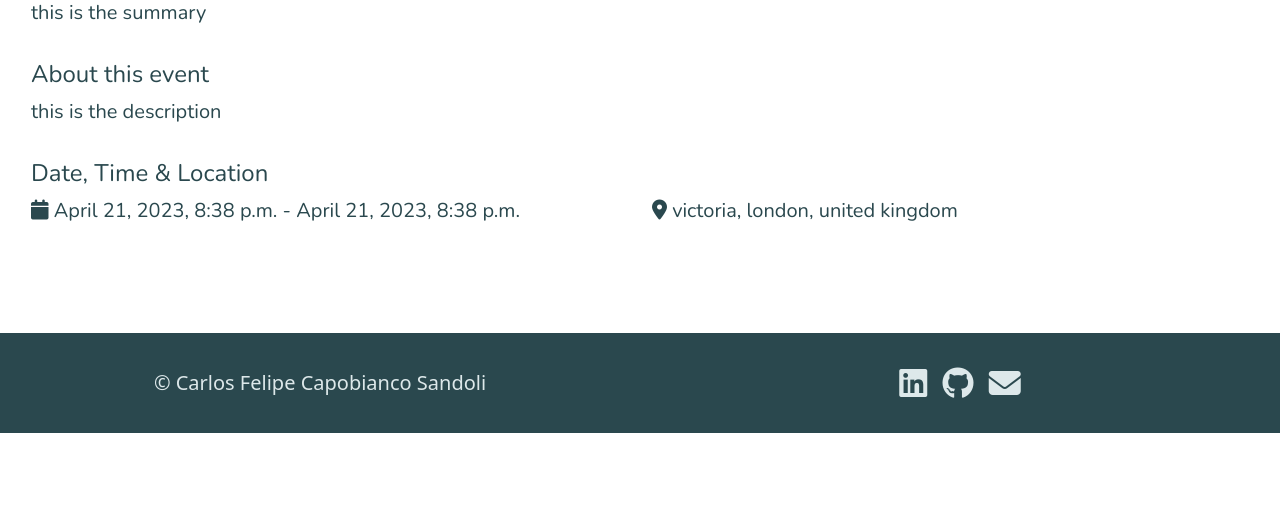
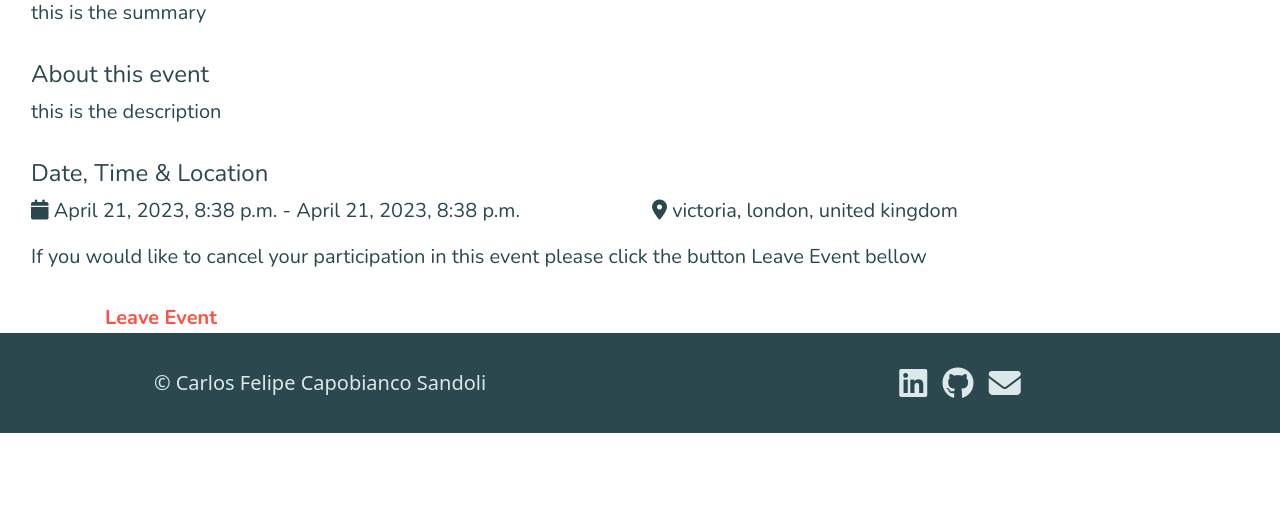
Before and after one commit to felipesandoli/ci-pp4-charity-event-orginizer, a Django app: page /event/1 in a window 1280 px wide. Shown: the part 367-880 px from the top of the page. Before the commit the page ends 800 px from the top, so only its background shows below. Run offline with Django 3.2, Linux system fonts and the light colour scheme; a user stored in the database is signed in; data comes from the database, SQL or seed files in the repository; tables that the repository leaves empty hold one stand-in row (values such as "Sample post"); some libraries are stand-ins or nearby versions.

Commit message:
Add leave event button for cancelling participation in an event

```diff
--- a/eventorganizer/views.py
+++ b/eventorganizer/views.py
@@ -79,13 +79,17 @@ class EventInformation(View):
 
     def get(self, request, event_id):
         event = get_object_or_404(Event, id=event_id)
+        if request.user in event.participants.all():
+            user_participating = True
+        else:
+            user_participating = False
 
         if (
             request.user.is_authenticated
             and event.approved
             and not event.archived
         ):
-            return render(request, "event_information.html", {"event": event})
+            return render(request, "event_information.html", {"event": event, 'user_participating': user_participating})
         elif not request.user.is_authenticated:
             messages.add_message(
                 request,
--- a/templates/event_information.html
+++ b/templates/event_information.html
@@ -18,12 +18,12 @@
             </div>
             {% if user.is_authenticated %}
                 <div class="col-md-4">
-                    {% if user != event.owner %}
+                    {% if user != event.owner and not user_participating %}
                     <form method="post" action="{% url 'join_event' event_id=event.pk %}">
                         {% csrf_token %}
                         <button type="submit" class="d-block event-info-btn">Sign Up to this event</button>
                     </form>
-                    {% else  %}
+                    {% elif user == event.owner  %}
                     <a href="{% url 'edit_event' event_id=event.pk %}" class="event-btn-a">
                         <button class="d-block event-info-btn">Edit Event</button>
                     </a>
@@ -58,5 +58,14 @@
                 <i class="fa-solid fa-location-dot"></i> {{ event.address }}, {{ event.city }}, {{ event.country }}
             </div>
         </div>
+        {% if user_participating %}
+            <div class="row pt-3">
+                <p>If you would like to cancel your participation in this event please click the button Leave Event bellow</p>
+                <form method="post" action="">
+                    {% csrf_token %}
+                    <button type="submit" class="d-block event-info-btn delete-btn">Leave Event</button>
+                </form>
+            </div>
+        {% endif  %}
     </div>
 {% endblock %}
```
